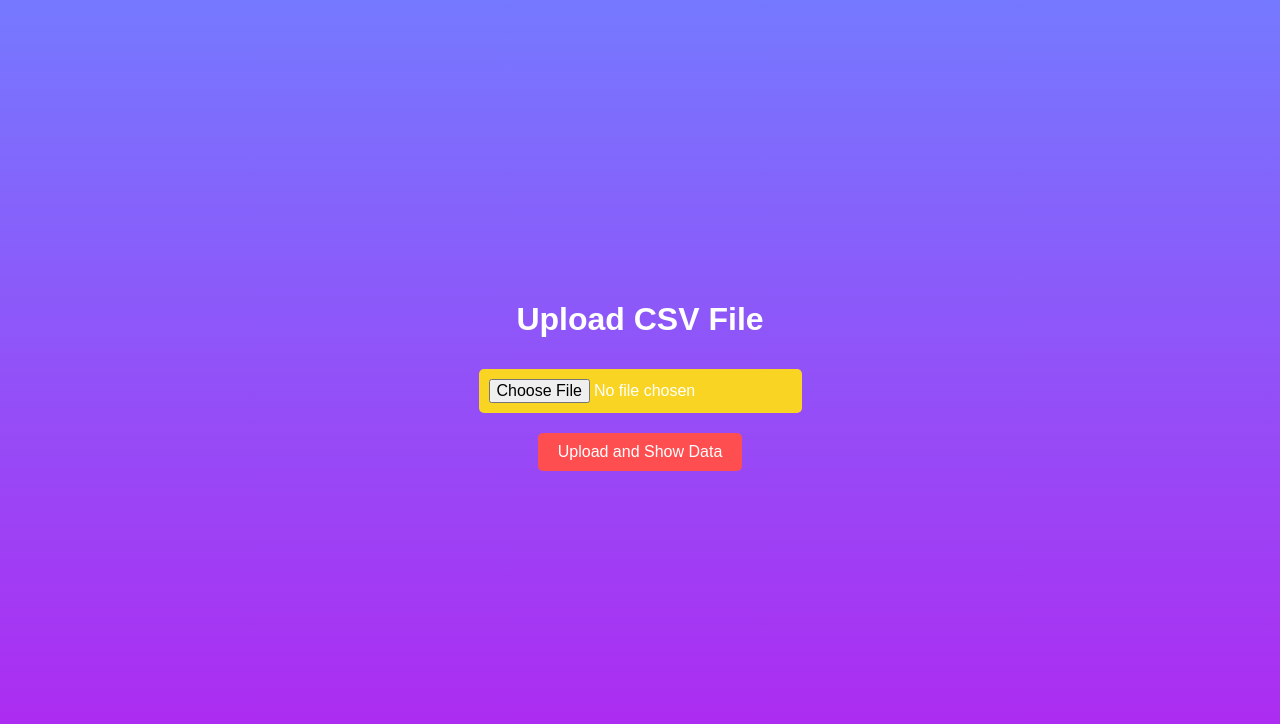
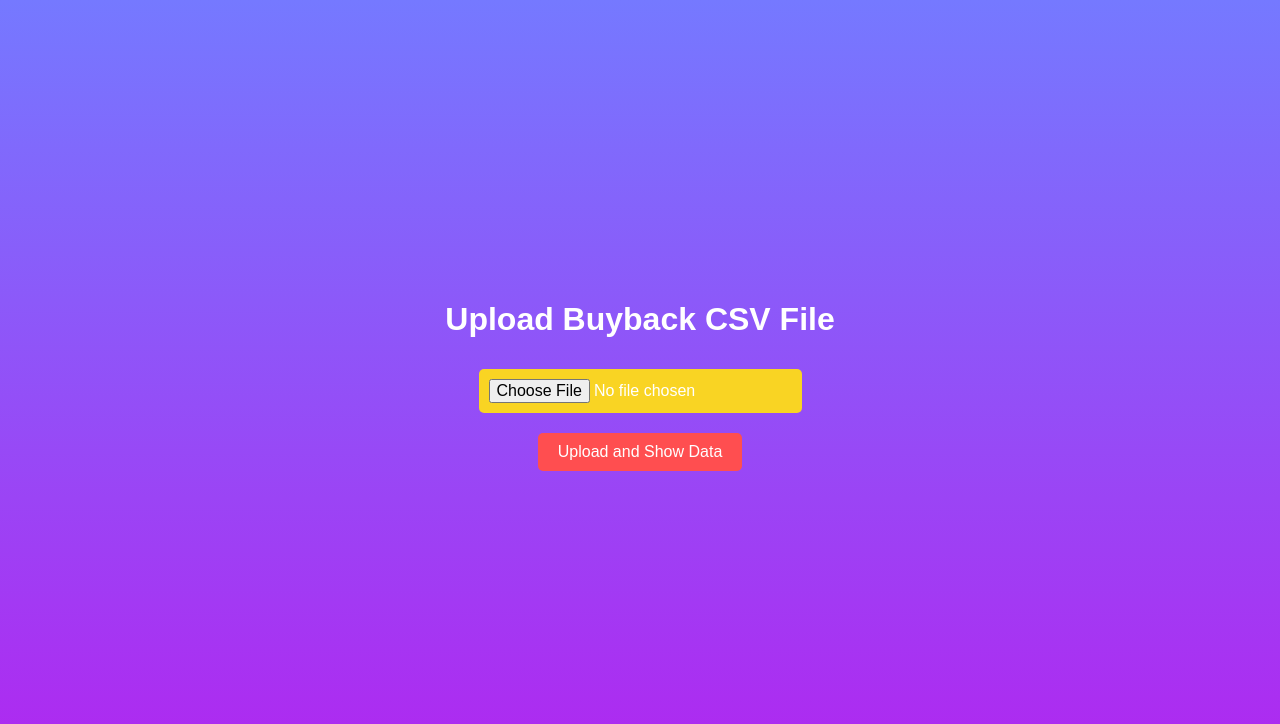
Before and after one commit to CodeVinayak/Stockify-Stock-Analysis, a plain HTML site: page csv.html in a window 1280 px wide. Drawn offline with nearby package versions, Linux system fonts and the light colour scheme.

Commit message:
Update csv.html

```diff
--- a/csv.html
+++ b/csv.html
@@ -4,7 +4,7 @@
 <head>
     <meta charset="UTF-8">
     <meta name="viewport" content="width=device-width, initial-scale=1.0">
-    <title>CSV Upload and Display</title>
+    <title>Buyback Advice</title>
     <style>
         /* Apply gradient background to the whole page */
         body {
@@ -115,7 +115,7 @@
 </head>
 
 <body>
-    <h1>Upload CSV File</h1>
+    <h1>Upload Buyback  CSV File</h1>
     <input type="file" id="csvFileInput" accept=".csv" />
     <button onclick="loadCSV()">Upload and Show Data</button>
 
```
